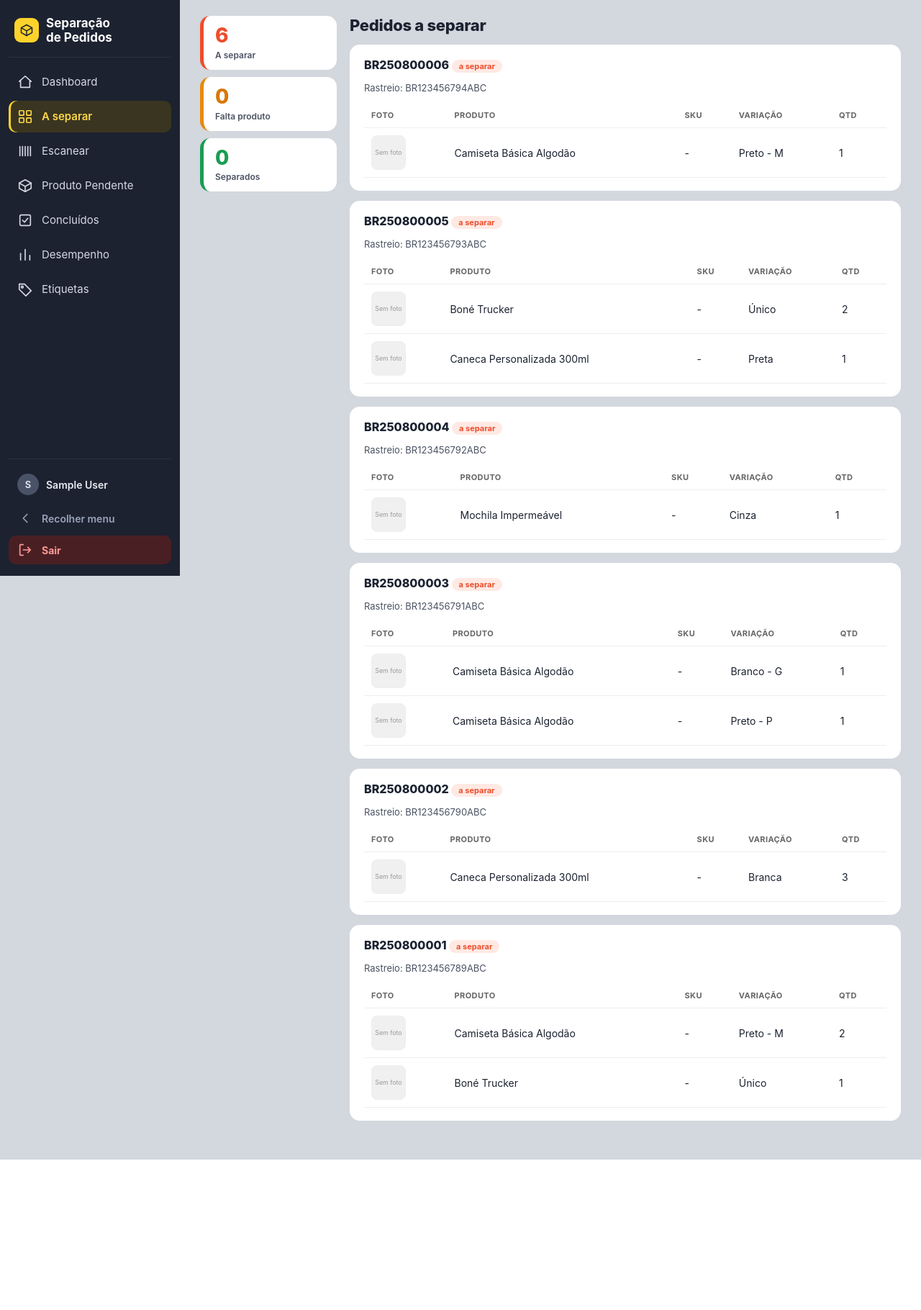
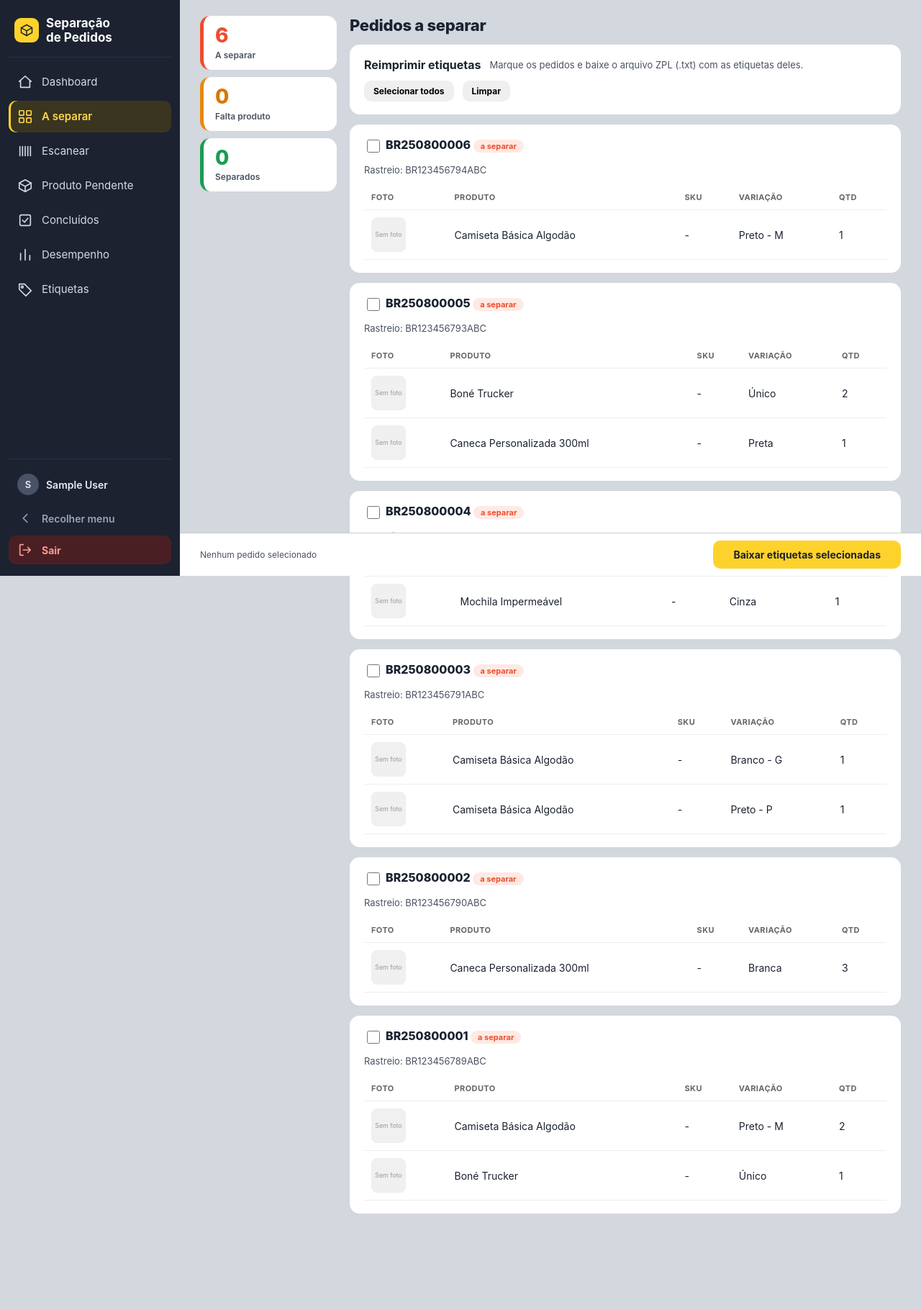
Before and after one commit to Lucasgomesdss/shopee-dashboard, a Flask app: page /a-separar in a window 1280 px wide. Shown: the whole page at 72% size. Before the commit the page ends 1611 px from the top, so only its background shows below. Run offline with Flask 3, Linux system fonts and the light colour scheme; the visitor is signed in with stand-in values (Sample User, id 1); data comes from the database, SQL or seed files in the repository.

Commit message:
Enhance order separation form with reprint options

```diff
--- a/templates/open.html
+++ b/templates/open.html
@@ -5,9 +5,18 @@
 {% if not orders %}
 <p class="muted">Nenhum pedido esperando separação no momento 🎉</p>
 {% endif %}
+<form method="post" action="{{ url_for('reimpressao.reimprimir') }}" id="rp-form">
+{% if orders %}
+<div class="card" style="display:flex;align-items:center;gap:12px;flex-wrap:wrap">
+<b>Reimprimir etiquetas</b>
+<span class="muted">Marque os pedidos e baixe o arquivo ZPL (.txt) com as etiquetas deles.</span>
+<button type="button" class="btn btn-sm" id="rp-all">Selecionar todos</button>
+<button type="button" class="btn btn-sm" id="rp-none">Limpar</button>
+</div>
+{% endif %}
 {% for order in orders %}
 <div class="card">
-<h3>{{ order.order_sn }} <span class="tag to_separate">a separar</span>{% if order.shipping_carrier and "retirada" in order.shipping_carrier|lower %} <span class="tag pickup">retirada pelo comprador</span>{% endif %}</h3>
+<h3><label style="cursor:pointer"><input type="checkbox" name="sn" value="{{ order.order_sn }}" class="rp-chk" style="width:18px;height:18px;vertical-align:middle;margin-right:8px"></label>{{ order.order_sn }} <span class="tag to_separate">a separar</span>{% if order.shipping_carrier and "retirada" in order.shipping_carrier|lower %} <span class="tag pickup">retirada pelo comprador</span>{% endif %}</h3>
 <p class="muted">Rastreio: {{ order.tracking_number or "-" }}</p>
 <table>
 <thead><tr><th>Foto</th><th>Produto</th><th>SKU</th><th>Variação</th><th>Qtd</th></tr></thead>
@@ -18,10 +27,37 @@
 </tbody>
 </table>
 {% if order.shipping_carrier and "retirada" in order.shipping_carrier|lower %}
-<form method="post" action="{{ url_for('complete_order', order_sn=order.order_sn) }}" onsubmit="return confirm('Confirmar que o comprador já retirou este pedido?');">
-<button type="submit" class="btn btn-ok btn-sm">Marcar como retirado</button>
-</form>
+<button type="submit" class="btn btn-ok btn-sm" formaction="{{ url_for('complete_order', order_sn=order.order_sn) }}" formmethod="post" onclick="return confirm('Confirmar que o comprador já retirou este pedido?');">Marcar como retirado</button>
 {% endif %}
 </div>
 {% endfor %}
+{% if orders %}
+<div style="height:80px"></div>
+<div class="v2-bar">
+<div class="t"><span id="rp-sel">Nenhum pedido selecionado</span></div>
+<button type="submit" class="v2-btn" id="rp-go">Baixar etiquetas selecionadas</button>
+</div>
+{% endif %}
+</form>
+<script>
+(function(){
+  var chks=document.querySelectorAll(".rp-chk"), sel=document.getElementById("rp-sel"), go=document.getElementById("rp-go"), form=document.getElementById("rp-form");
+  if(!form) return;
+  function upd(){
+    var c=0; chks.forEach(function(x){ if(x.checked) c++; });
+    sel.textContent=c?(c+(c>1?" pedidos selecionados":" pedido selecionado")):"Nenhum pedido selecionado";
+  }
+  chks.forEach(function(x){ x.addEventListener("change",upd); });
+  document.getElementById("rp-all").addEventListener("click",function(){ chks.forEach(function(x){x.checked=true;}); upd(); });
+  document.getElementById("rp-none").addEventListener("click",function(){ chks.forEach(function(x){x.checked=false;}); upd(); });
+  form.addEventListener("submit",function(e){
+    var s=e.submitter;
+    if(s && s.id!=="rp-go") return;
+    var c=0; chks.forEach(function(x){ if(x.checked) c++; });
+    if(!c){ e.preventDefault(); sel.textContent="Marque pelo menos um pedido."; return; }
+    go.disabled=true; go.textContent="Buscando etiquetas na Shopee...";
+    setTimeout(function(){ go.disabled=false; go.textContent="Baixar etiquetas selecionadas"; },60000);
+  });
+})();
+</script>
 {% endblock %}
```
